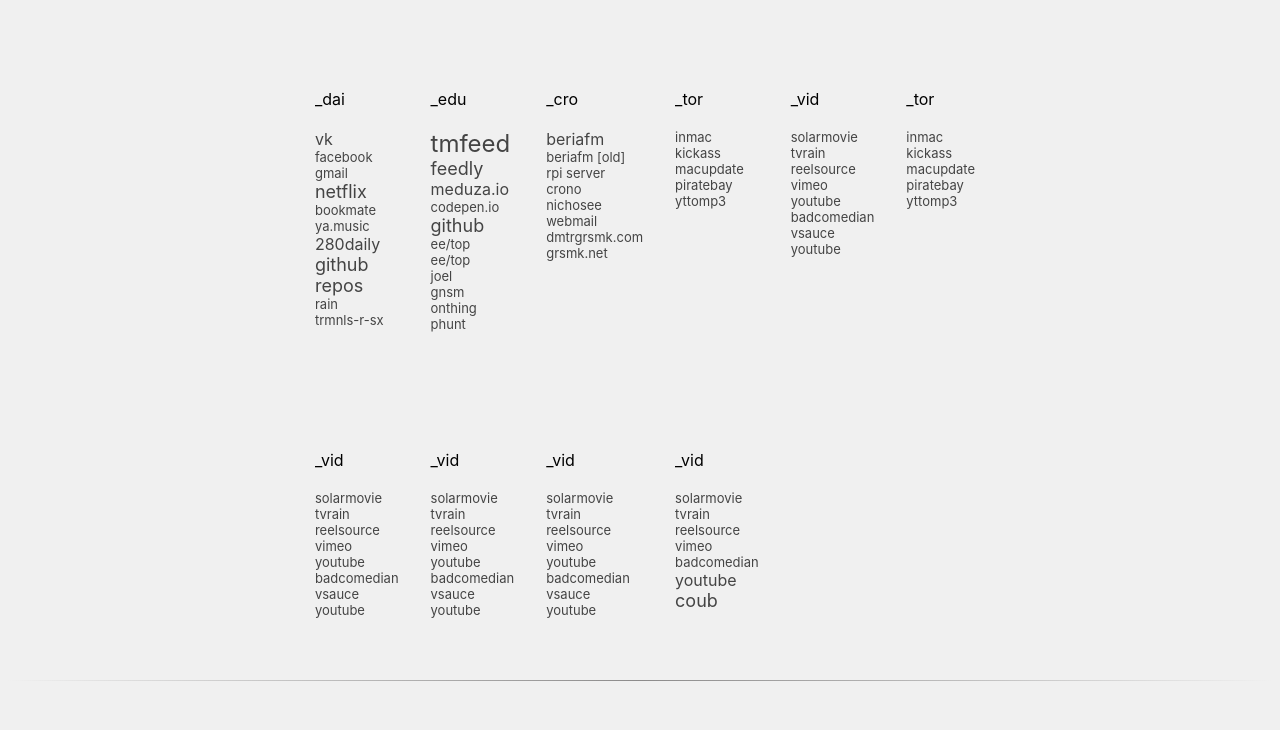
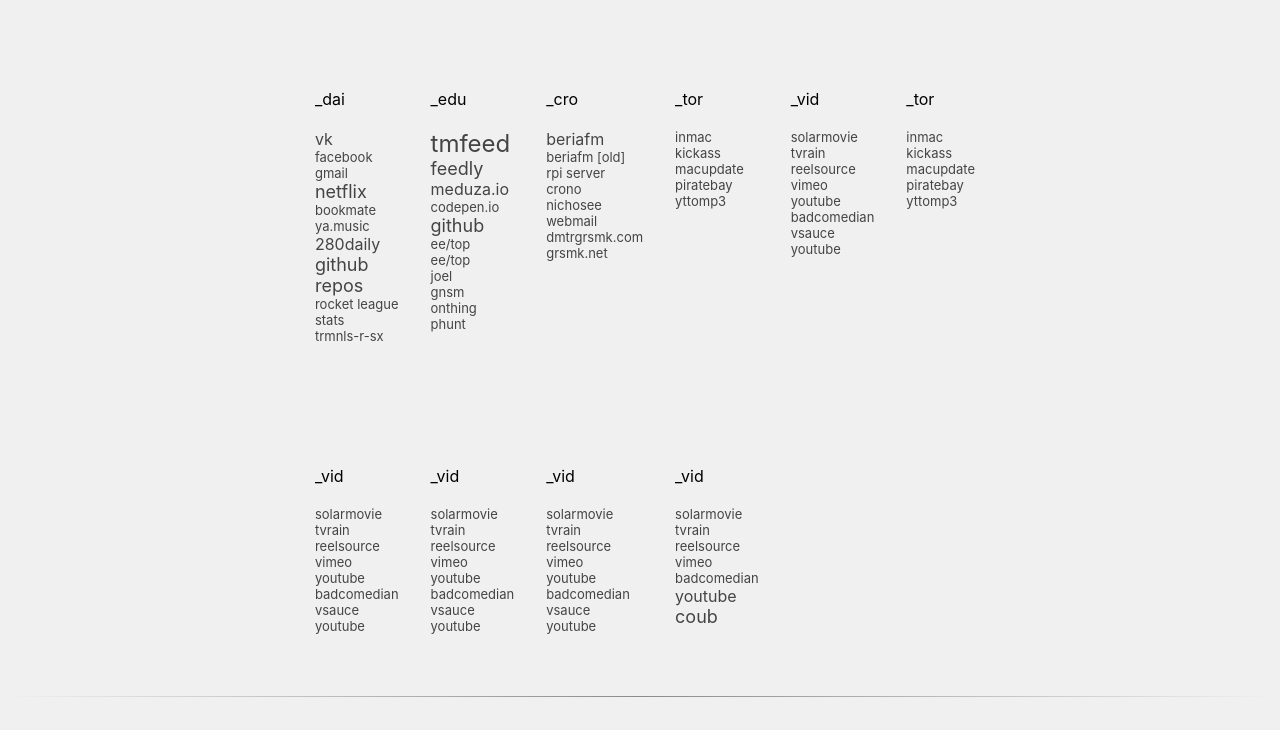
Before and after one commit to dmitrygerasimuk/startpage, a plain HTML site: page index.html in a window 1280 px wide. Shown: the top 730 px of the page. Drawn offline with nearby package versions, Linux system fonts and the light colour scheme.

Commit message:
rl stats

```diff
--- a/index.html
+++ b/index.html
@@ -146,7 +146,7 @@ $(document).ready(function(){
 		<a href="http://music.yandex.ru"><font size="2">ya.music   </font></a> <br>
 		<a href="https://280daily.com/login"><font size="3"> 280daily </font></a> <br>
 		<a href="https://github.com/dmitrygerasimuk?tab=repositories"><font size="4"> github repos  </font></a> <br>
-		<a href="https://rainymood.com/"><font size="2">rain  </font></a> <br>
+		<a href="https://rocketleaguestats.com/profile/ps4/killyourstereo"><font size="2">ROCKET LEAGUE STATS</font></a> <br>
 		<a href="https://github.com/k4m4/terminals-are-sexy"><font size="2">trmnls-r-sx </font></a> <br>
 		<a href="http://"><font size="2">   </font></a> <br>
 		<a href="http://"><font size="2">   </font></a> <br>
```
Also changed, not shown: 1 other file.
